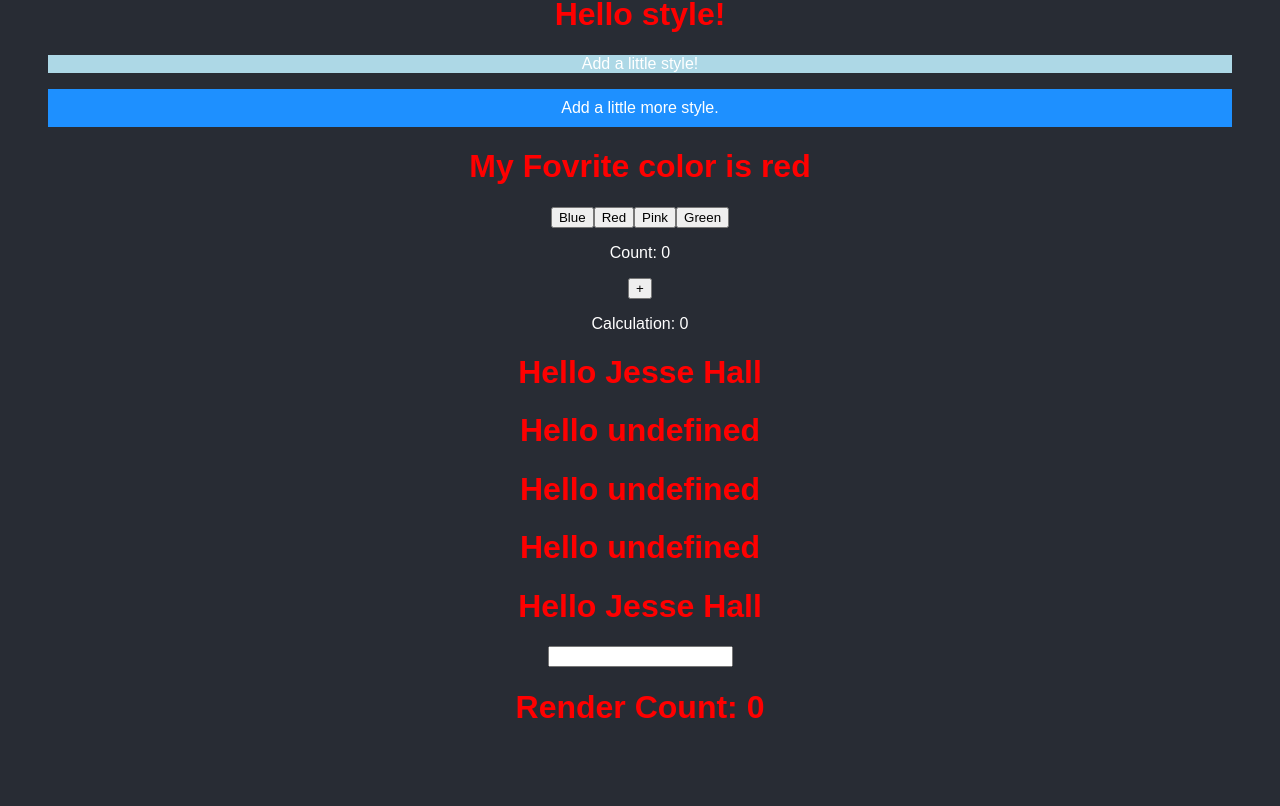
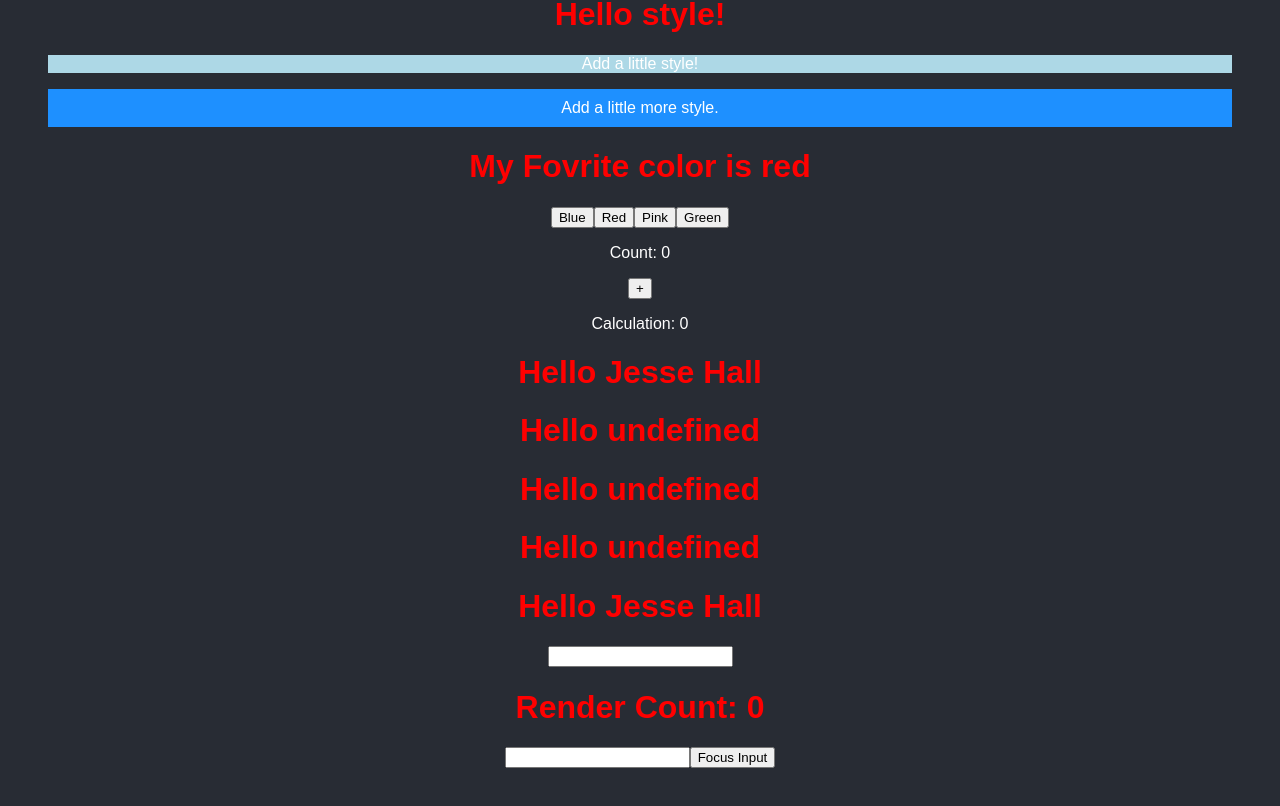
Before and after one commit to Buteya/repo, a React (Create React App) app in the folder react/my-react-app/: page / in a window 1280 px wide. Shown: the part 2163-2969 px from the top of the page. Built offline with nearby package versions, Linux system fonts and the light colour scheme.

Commit message:
Added DOMReactRef component to show how useRef acn be used to access DOM elements

```diff
--- /dev/null
+++ b/react/my-react-app/src/components/DOMReactRef.js
@@ -0,0 +1,18 @@
+import {useRef} from 'react';
+
+const DOMReactRef = ()=>{
+    const inputElement = useRef();
+
+    const focusInput = ()=>{
+        inputElement.current.focus();
+    }
+
+    return (
+        <>
+            <input type="text" ref={inputElement} />
+            <button onClick={focusInput}>Focus Input</button>
+        </>
+    )
+}
+
+export default DOMReactRef;
--- a/react/my-react-app/src/index.js
+++ b/react/my-react-app/src/index.js
@@ -10,6 +10,7 @@
 import Timer from './components/Timer.js';
 import ReactContext from './components/ReactContext.js';
 import ReactRef from './components/ReactRef.js';
+import DOMReactRef from './components/DOMReactRef.js';
 
 class Car extends React.Component {
     constructor(props){
@@ -224,6 +225,7 @@
     <Timer />
     <Component1 />
     <ReactRef />
+    <DOMReactRef />
 </div>
 
 const root = ReactDOM.createRoot(document.getElementById('root'));
```
